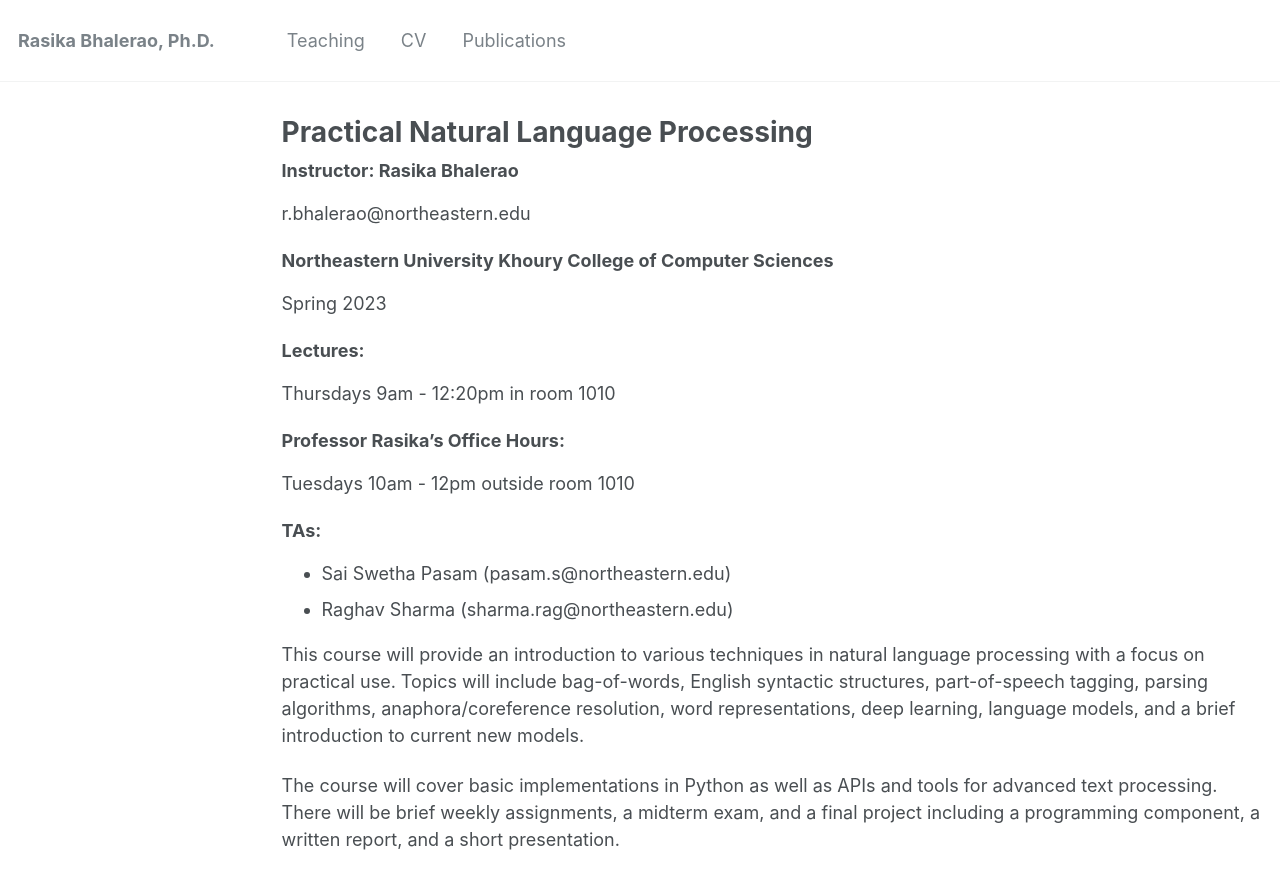
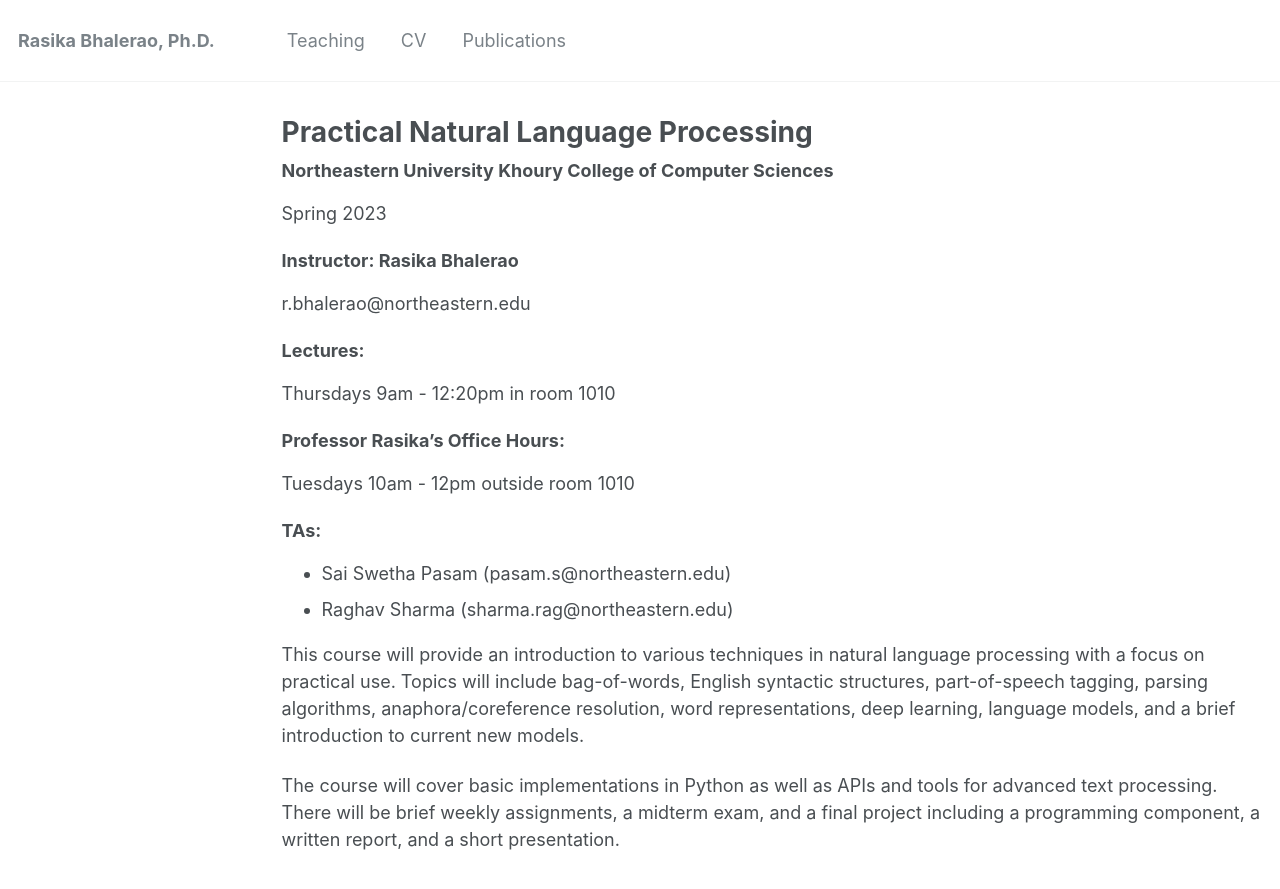
Before and after one commit to rasikabh/rasikabh.github.io, a Jekyll site: the page built from _pages/nlp2023.md, in a window 1280 px wide and 900 px high. Shown: the top 889 px of the window. Built offline with Jekyll 4.4.1, drawn with Linux system fonts in a browser that asks for light colours.

Commit message:
Update nlp2023.md

```diff
--- a/_pages/nlp2023.md
+++ b/_pages/nlp2023.md
@@ -12,13 +12,14 @@ h2, h3, h4, h5, h6 {margin: 0;}
 
 {% include base_path %}
 
-### Instructor: Rasika Bhalerao
-
-r.bhalerao@northeastern.edu
 
 ### Northeastern University Khoury College of Computer Sciences
 
 Spring 2023
+
+### Instructor: Rasika Bhalerao
+
+r.bhalerao@northeastern.edu
 
 ### Lectures:
 
```
